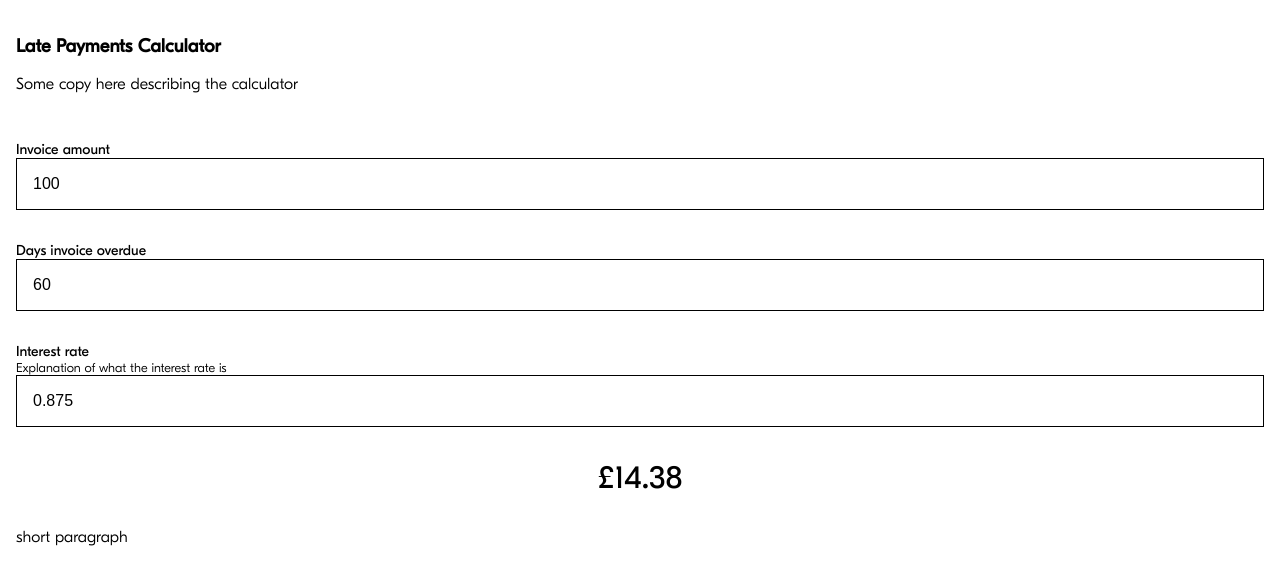
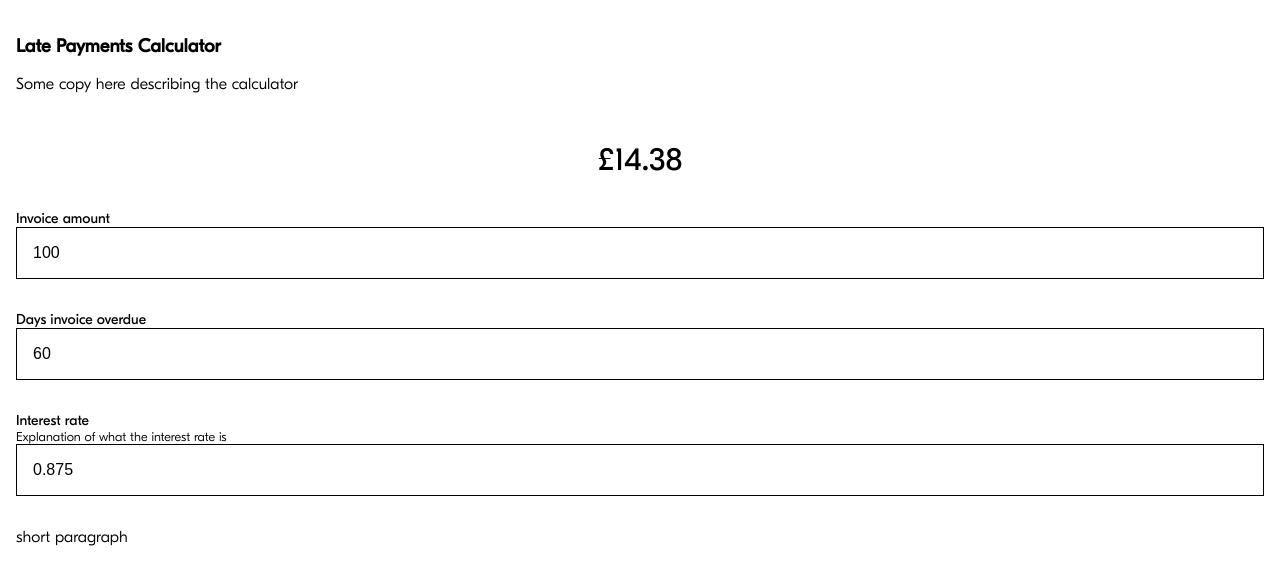
Before and after one commit to fluidly/late-payments-calculator, a website: page index.html in a window 1280 px wide. Drawn offline with Linux system fonts and the light colour scheme.

Commit message:
💅🏻 sticky result at top of page

```diff
--- a/index.css
+++ b/index.css
@@ -3,6 +3,10 @@ body {
   margin: 0;
   font-family: GT-Eesti;
   font-weight: normal;
+}
+
+form {
+  position: relative;
 }
 
 .calculator_title {
@@ -34,6 +38,9 @@ body {
   justify-content: center;
   font-size: 2rem;
   padding: 1rem;
+  position: sticky;
+  top: 0;
+  background-color: white;
 }
 
 .input_group input {
@@ -52,15 +59,15 @@ body {
 }
 
 @font-face {
-  font-family: "GT-Eesti";
-  src: url("public/GT-Eesti-Display-Regular-2.ttf");
+  font-family: 'GT-Eesti';
+  src: url('public/GT-Eesti-Display-Regular-2.ttf');
   font-weight: normal;
   font-style: normal;
 }
 
 @font-face {
-  font-family: "GT-Eesti-lighter";
-  src: url("public/GT-Eesti-Display-Light.ttf");
+  font-family: 'GT-Eesti-lighter';
+  src: url('public/GT-Eesti-Display-Light.ttf');
   font-weight: lighter;
   font-style: normal;
 }
--- a/index.html
+++ b/index.html
@@ -16,6 +16,9 @@
   <div>
 
     <form class="calculator" action="" method="post">
+      <div class="result">
+        <span>£</span><span id="result">10</span>
+      </div>
       <div class="input_group">
         <label for="amount">Invoice amount</label>
         <input type="number" name="invoice_amount" id="amount" value="100" class="form_input">
@@ -29,9 +32,6 @@
         <span class="explanation">Explanation of what the interest rate is</span>
         <input type="number" name="interest_rate" id="interest" value="8.75" class="form_input">
       </div>
-      <div class="result">
-        <span>£</span><span id="result">10</span>
-      </div>
       <p class="bottom_copy">
         short paragraph
       </p>
```
